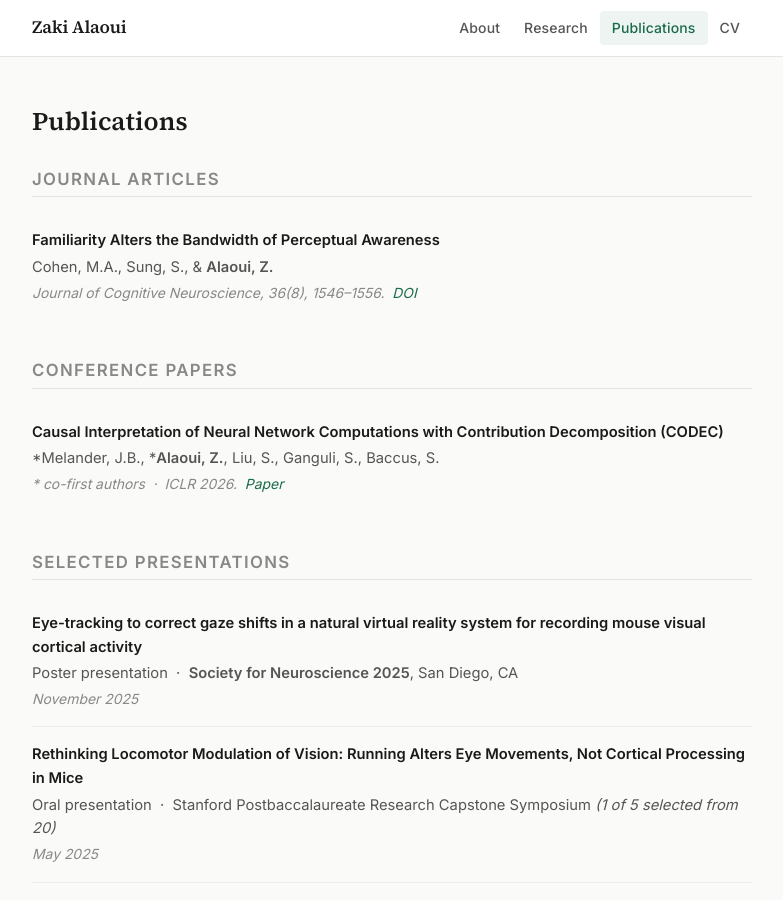
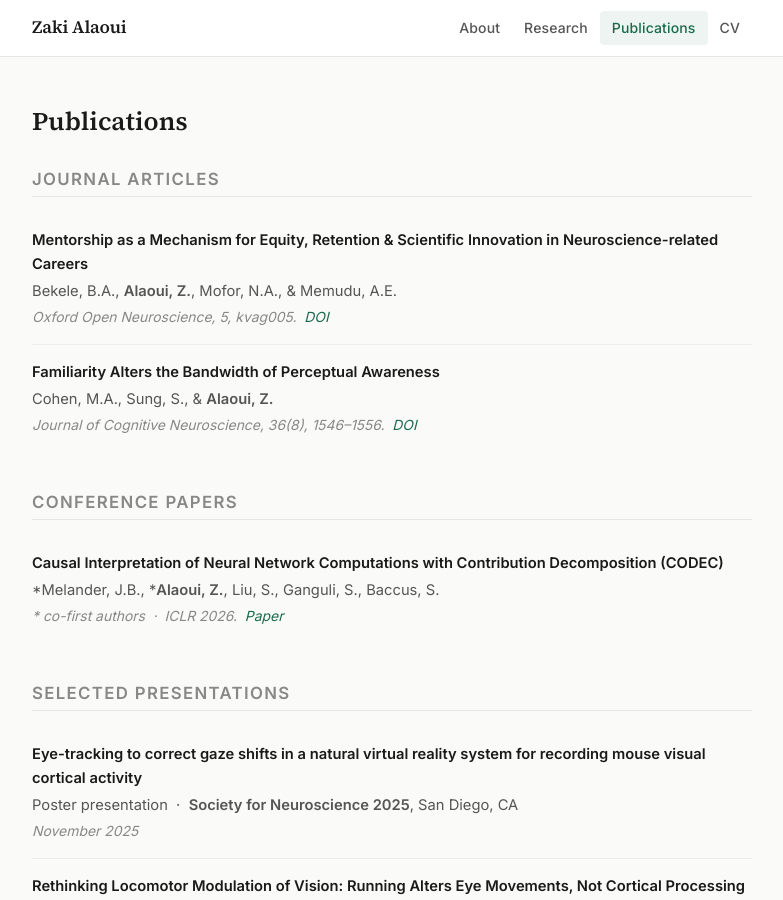
Before and after one commit to zalaoui3/zalaoui3.github.io, a Jekyll site: the page built from publications.md, in a window 1280 px wide and 900 px high. Shown: the whole window, without its empty margins (248-1031 px from the left). Built offline with Jekyll 4.4.1, drawn with Linux system fonts in a browser that asks for light colours.

Commit message:
Add Oxford Open Neuroscience mentorship article to publications
Co-Authored-By: Claude Sonnet 5 <noreply@anthropic.com>

```diff
--- a/publications.md
+++ b/publications.md
@@ -6,6 +6,11 @@ title: Publications
 ## Journal Articles
 
 <ul class="pub-list">
+  <li class="pub-item">
+    <span class="pub-title">Mentorship as a Mechanism for Equity, Retention &amp; Scientific Innovation in Neuroscience-related Careers</span>
+    <div class="pub-authors">Bekele, B.A., <strong>Alaoui, Z.</strong>, Mofor, N.A., &amp; Memudu, A.E.</div>
+    <div class="pub-venue"><em>Oxford Open Neuroscience</em>, 5, kvag005. &nbsp;<a href="https://doi.org/10.1093/oons/kvag005">DOI</a></div>
+  </li>
   <li class="pub-item">
     <span class="pub-title">Familiarity Alters the Bandwidth of Perceptual Awareness</span>
     <div class="pub-authors">Cohen, M.A., Sung, S., &amp; <strong>Alaoui, Z.</strong></div>
```
